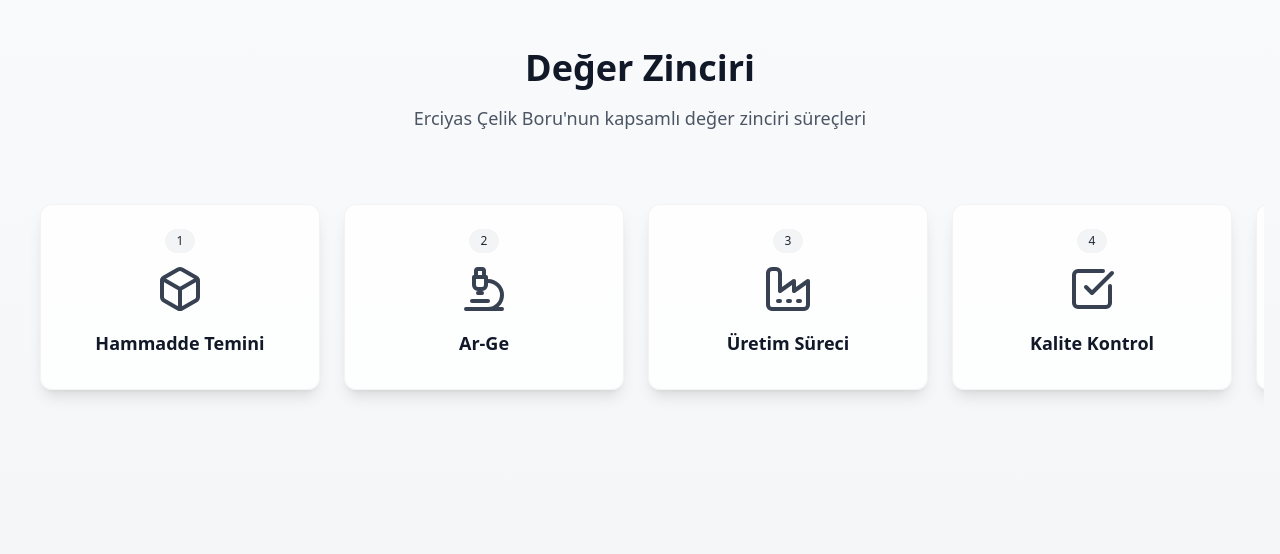
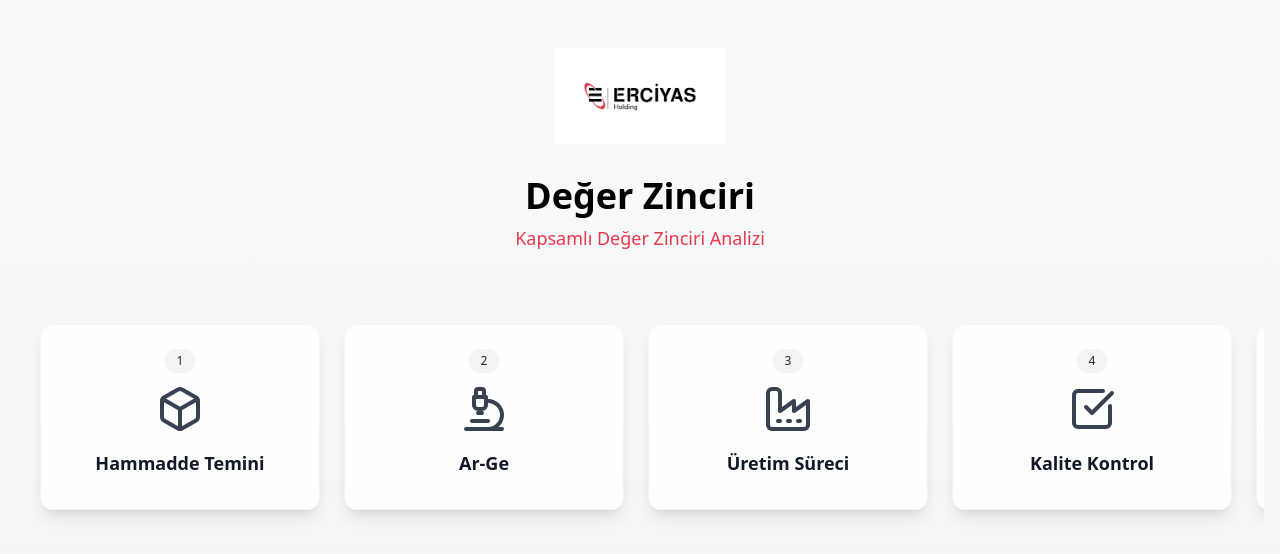
Before and after one commit to selcuk-3pmetrics/deger-zinciri-analizi, a React (Vite) app: page / in a window 1280 px wide. Shown: the top 554 px of the page. Built offline with nearby package versions, Linux system fonts and the light colour scheme.

Commit message:
Add design for value chain page
Implement a new design for the value chain page featuring the Erciyas logo centered at the top, followed by the text "Değer Zinciri" and "Kapsamlı Değer Zinciri Analizi" below it, using the colors from the logo.
[skip gpt_engineer]

```diff
--- a/src/components/ValueChain.tsx
+++ b/src/components/ValueChain.tsx
@@ -48,12 +48,17 @@ export function ValueChain() {
   return (
     <div className="min-h-screen bg-gradient-to-b from-gray-50 to-gray-100 py-12 px-4">
       <div className="max-w-7xl mx-auto">
-        <div className="text-center mb-12">
-          <h1 className="text-4xl font-bold text-gray-900 mb-4">
+        <div className="flex flex-col items-center mb-12">
+          <img
+            src="/lovable-uploads/0c251999-a44a-4777-a2d2-3f4611be3d6d.png"
+            alt="Erciyas Logo"
+            className="h-24 mb-8"
+          />
+          <h1 className="text-4xl font-bold text-[#000000] mb-2">
             Değer Zinciri
           </h1>
-          <p className="text-lg text-gray-600 max-w-2xl mx-auto">
-            Erciyas Çelik Boru'nun kapsamlı değer zinciri süreçleri
+          <p className="text-lg text-[#ea384c] max-w-2xl mx-auto">
+            Kapsamlı Değer Zinciri Analizi
           </p>
         </div>
         <div className="value-chain-container">
--- a/src/components/ValueChainCard.tsx
+++ b/src/components/ValueChainCard.tsx
@@ -22,9 +22,9 @@ export function ValueChainCard({ title, description, icon: Icon, index }: ValueC
       role="button"
       tabIndex={0}
     >
-      <div className="chip">{`${index + 1}`}</div>
-      <Icon className="value-chain-icon" />
-      <h3 className="value-chain-title">{title}</h3>
+      <div className="chip bg-[#ea384c] text-white">{`${index + 1}`}</div>
+      <Icon className="value-chain-icon text-[#ea384c]" />
+      <h3 className="value-chain-title text-[#000000]">{title}</h3>
       <div
         className={cn(
           "overflow-hidden transition-all duration-300",
```
Also changed, not shown: public/lovable-uploads/0c251999-a44a-4777-a2d2-3f4611be3d6d.png (added).
